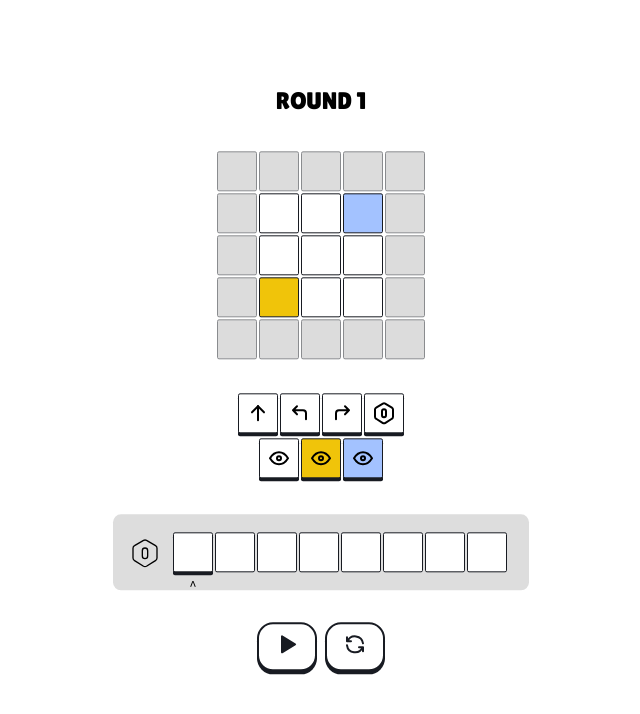
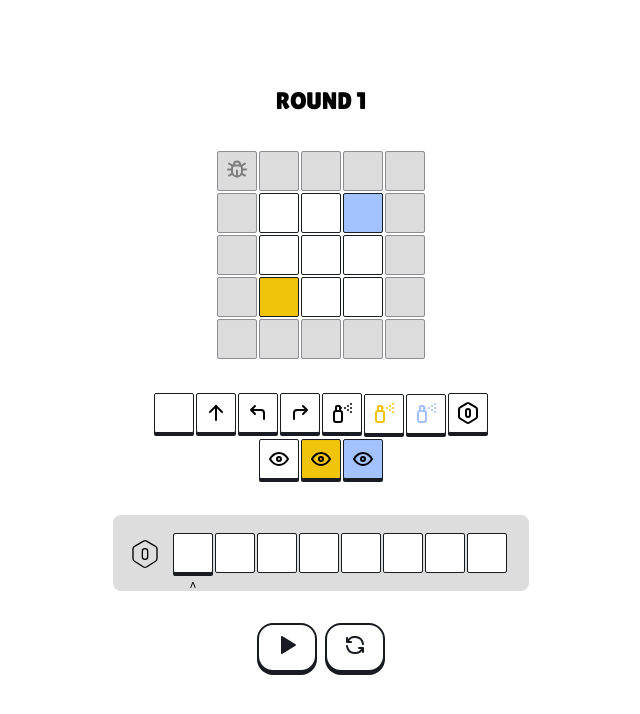
Before and after one commit to kyechan99/the-bug, a React (Create React App) app: page /game in a window 1280 px wide. Shown: the top 714 px of the page, without its empty margins (319-959 px from the left). Built offline with nearby package versions, Linux system fonts and the light colour scheme.

Commit message:
feat: Command State + Recoil

```diff
--- a/package.json
+++ b/package.json
@@ -16,6 +16,7 @@
     "react-dom": "^18.2.0",
     "react-router-dom": "^6.12.1",
     "react-scripts": "5.0.1",
+    "recoil": "^0.7.7",
     "styled-components": "^5.3.9",
     "styled-reset": "^4.4.7",
     "typescript": "^4.8.4",
--- a/src/App.tsx
+++ b/src/App.tsx
@@ -8,6 +8,7 @@ import { H1 } from "./components/common/Heading/Heading";
 import Main from "./page/Main";
 import Game from "./page/Game";
 import { RouterProvider, createBrowserRouter } from "react-router-dom";
+import { RecoilRoot } from "recoil";
 
 const router = createBrowserRouter([
   {
@@ -22,9 +23,11 @@ const router = createBrowserRouter([
 
 function App() {
   return (
-    <AppContainer className="App container-sm">
-      <RouterProvider router={router} />
-    </AppContainer>
+    <RecoilRoot>
+      <AppContainer className="App container-sm">
+        <RouterProvider router={router} />
+      </AppContainer>
+    </RecoilRoot>
   );
 }
 
--- a/src/components/Game/Command.tsx
+++ b/src/components/Game/Command.tsx
@@ -1,7 +1,9 @@
+import { ActIcon } from "@common/Icon";
 import {
   IconArrowUp,
   IconCornerUpLeft,
   IconCornerUpRight,
+  IconHexagonNumber0,
 } from "@tabler/icons-react";
 import { CommandType } from "@type/command";
 import React from "react";
@@ -15,25 +17,13 @@ interface CommandProps {
 }
 
 export const Command = ({ variant, select, onClick }: CommandProps) => {
-  const CommandIcon = () => {
-    switch (variant.act) {
-      case "MOVE":
-        return <IconArrowUp />;
-      case "TURN_LEFT":
-        return <IconCornerUpLeft />;
-      case "TURN_RIGHT":
-        return <IconCornerUpRight />;
-      default:
-        return <></>;
-    }
-  };
   return (
     <CommandStyled
       variant={variant}
       className={`Command ${select ? "select" : ""}`}
       onClick={onClick}
     >
-      {CommandIcon()}
+      <ActIcon icon={variant.act} />
     </CommandStyled>
   );
 };
@@ -67,7 +57,6 @@ const CommandStyled = styled.button<CommandProps>`
     return VARIANTS[props.variant.condition];
   }}
 
-
   box-shadow: none;
   transform: translate(3px, 3px);
 
--- a/src/components/Game/Feature.tsx
+++ b/src/components/Game/Feature.tsx
@@ -1,3 +1,5 @@
+import { commandState, curCommandState } from "@recoil/game/atom";
+import { useRecoilState, useRecoilValue } from "recoil";
 import {
   IconArrowUp,
   IconCornerUpLeft,
@@ -5,8 +7,9 @@ import {
   IconEye,
   IconHexagonNumber0,
 } from "@tabler/icons-react";
-import { conditionType, conditionList, actType } from "@type/command";
+import { conditionType, conditionList, actType, actList } from "@type/command";
 import styled, { css } from "styled-components";
+import { ActIcon } from "@common/Icon";
 
 type ActFeatureType = {
   code: actType;
@@ -14,35 +17,52 @@ type ActFeatureType = {
 };
 
 const Feature = () => {
-  const actList: ActFeatureType[] = [
-    {
-      code: "MOVE",
-      icon: <IconArrowUp />,
-    },
-    {
-      code: "TURN_LEFT",
-      icon: <IconCornerUpLeft />,
-    },
-    {
-      code: "TURN_RIGHT",
-      icon: <IconCornerUpRight />,
-    },
-    {
-      code: "F0",
-      icon: <IconHexagonNumber0 />,
-    },
-  ];
+  const [command, setCommand] = useRecoilState(commandState);
+  const curCommand = useRecoilValue(curCommandState);
+
+  const actHandler = (code: actType) => {
+    const newStateArray = [...command];
+    newStateArray[curCommand] = {
+      ...newStateArray[curCommand],
+      act: code,
+    };
+
+    setCommand(newStateArray);
+  };
+
+  const conditionHandler = (condition: conditionType) => {
+    const newStateArray = [...command];
+    newStateArray[curCommand] = {
+      ...newStateArray[curCommand],
+      condition: condition,
+    };
+
+    setCommand(newStateArray);
+  };
 
   return (
     <div>
       <div>
         {actList.map((a) => (
-          <ActButton>{a.icon}</ActButton>
+          <ActButton
+            key={a}
+            onClick={() => {
+              actHandler(a);
+            }}
+          >
+            <ActIcon icon={a}></ActIcon>
+          </ActButton>
         ))}
       </div>
       <div>
-        {conditionList.map((a) => (
-          <ConditionButton variant={a}>
+        {conditionList.map((con) => (
+          <ConditionButton
+            key={con}
+            variant={con}
+            onClick={() => {
+              conditionHandler(con);
+            }}
+          >
             <IconEye />{" "}
           </ConditionButton>
         ))}
--- /dev/null
+++ b/src/components/Game/Player.tsx
@@ -0,0 +1,19 @@
+import { IconBug } from "@tabler/icons-react";
+import styled from "styled-components";
+
+const Player = () => {
+  return (
+    <PlayerCharacter>
+      <IconBug />
+    </PlayerCharacter>
+  );
+};
+
+export default Player;
+
+const PlayerCharacter = styled.div`
+  position: absolute;
+  top: 50%;
+  left: 50%;
+  transform: translate(-50%, -50%);
+`;
--- a/src/components/Game/Road.tsx
+++ b/src/components/Game/Road.tsx
@@ -1,16 +1,26 @@
 import { RoadType } from "@type/road";
 import React from "react";
 import styled, { css } from "styled-components";
+import { useRecoilState } from "recoil";
+import { playerState, roadState } from "@recoil/game/atom";
+import Player from "./Player";
 
-interface RoadProps {
+type RaodStyledProps = {
   variant: RoadType;
+};
+
+type RoadProps = RaodStyledProps & {
+  id: string;
   children?: React.ReactNode;
-}
+};
 
-export const Road = ({ variant, children }: RoadProps) => {
+export const Road = ({ id, variant, children }: RoadProps) => {
+  const [road, setRoad] = useRecoilState(roadState(id));
+  const [player, setPlayer] = useRecoilState(playerState);
+
   return (
     <RoadStyled variant={variant} className="road">
-      {children}
+      {id === `${player.y}-${player.x}` ? <Player /> : <></>}
     </RoadStyled>
   );
 };
@@ -31,11 +41,12 @@ const VARIANTS = {
   `,
 };
 
-const RoadStyled = styled.div<RoadProps>`
+const RoadStyled = styled.div<RaodStyledProps>`
   margin: 0px;
   width: 2.5rem;
   height: 2.5rem;
   display: inline-block;
+  position: relative;
   border: 1px solid ${({ theme }) => theme.colors.black};
   background-color: ${({ theme }) => theme.colors.primary};
   flex-basis: 100%;
--- /dev/null
+++ b/src/components/common/Icon.tsx
@@ -0,0 +1,55 @@
+import {
+  IconArrowUp,
+  IconCornerUpLeft,
+  IconCornerUpRight,
+  IconHexagonNumber0,
+  IconEye,
+  IconSpray,
+} from "@tabler/icons-react";
+import { actType, conditionType } from "@type/command";
+import styled from "styled-components";
+
+export const ActIcon = ({ icon }: { icon: actType }) => {
+  switch (icon) {
+    case "MOVE":
+      return <IconArrowUp />;
+    case "TURN_LEFT":
+      return <IconCornerUpLeft />;
+    case "TURN_RIGHT":
+      return <IconCornerUpRight />;
+    case "F0":
+      return <IconHexagonNumber0 />;
+    case "PAINTING_NONE":
+      return <IconSpray />;
+    case "PAINTING_YELLOW":
+      return (
+        <IconWrapper>
+          <IconSpray color="var(--primaryColor)" />
+        </IconWrapper>
+      );
+    case "PAINTING_BLUE":
+      return (
+        <IconWrapper>
+          <IconSpray color="var(--secondaryColor)" />
+        </IconWrapper>
+      );
+    default:
+      return <IconEmpty />;
+  }
+};
+
+export const ConditionIcon = ({ icon }: { icon: conditionType }) => {
+  return <IconEye />;
+};
+
+const IconEmpty = styled.div`
+  width: 24px;
+  height: 24px;
+`;
+
+const IconWrapper = styled.div`
+  width: 26px;
+  height: 26px;
+  border-radius: 1rem;
+  background-color: white;
+`;
--- a/src/page/Game.tsx
+++ b/src/page/Game.tsx
@@ -1,5 +1,6 @@
 import React from "react";
 import styled from "styled-components";
+import { useRecoilState } from "recoil";
 
 import { Road } from "@components/Game/Road";
 import { Command } from "@components/Game/Command";
@@ -13,6 +14,7 @@ import Feature from "@components/Game/Feature";
 import { Button } from "@common/Button/Button";
 import { Position } from "@type/position";
 import { RoadType } from "@type/road";
+import { commandState, curCommandState } from "@recoil/game/atom";
 
 /*
   0: MOVE STRAIGHT
@@ -34,13 +36,20 @@ const Game = () => {
     [1, 1, 1, 1, 1],
   ]);
   const [maxCommandSize, setMaxCommandSize] = React.useState<number>(8);
-  const [command, setCommand] = React.useState<CommandType[]>(
-    Array(maxCommandSize).fill(initCommandData)
-  );
+  // const [command, setCommand] = React.useState<CommandType[]>(
+  //   Array(maxCommandSize).fill(initCommandData)
+  // );
+  const [command, setCommand] = useRecoilState(commandState);
+  const [curCommand, setCurCommand] = useRecoilState(curCommandState);
+
   const [pos, setPos] = React.useState<Position>({
     x: 0,
     y: 0,
   });
+
+  React.useEffect(() => {
+    setCommand(Array(maxCommandSize).fill(initCommandData));
+  }, [maxCommandSize]);
 
   // const [command, setCommand] = React.useState<CommandType[]>([
   //   {
@@ -52,7 +61,6 @@ const Game = () => {
   //     condition: "IF_BLUE",
   //   },
   // ]);
-  const [selectIdx, setSelectIdx] = React.useState<number>(0);
 
   const decryption = (code: number): RoadType => {
     switch (code) {
@@ -75,10 +83,14 @@ const Game = () => {
       <GameBoard>
         {map.map((v, yIdx) => {
           return (
-            <GameBoardRow>
+            <GameBoardRow key={`row-${yIdx}`}>
               {v.map((el, xIdx) => {
                 return (
-                  <Road key={`${yIdx}-${xIdx}`} variant={decryption(el)}></Road>
+                  <Road
+                    id={`${yIdx}-${xIdx}`}
+                    key={`${yIdx}-${xIdx}`}
+                    variant={decryption(el)}
+                  ></Road>
                 );
               })}
             </GameBoardRow>
@@ -98,11 +110,11 @@ const Game = () => {
           {command.map((c, idx) => {
             return (
               <Command
-                key={`k-${idx}`}
+                key={`cmd-${idx}`}
                 variant={c}
-                select={idx === selectIdx}
+                select={idx === curCommand}
                 onClick={() => {
-                  setSelectIdx(idx);
+                  setCurCommand(idx);
                 }}
               />
             );
--- /dev/null
+++ b/src/recoil/game/atom.ts
@@ -0,0 +1,27 @@
+import { atom, atomFamily } from "recoil";
+
+import { RoadType } from "@type/road";
+import { Position } from "@type/position";
+import { CommandType } from "@type/command";
+
+export const roadState = atomFamily<RoadType, string>({
+    key: "roadState",
+    default: "none",
+});
+
+export const playerState = atom<Position>({
+    key: "playerState",
+    default: {
+        x: 0,
+        y: 0,
+    },
+});
+
+export const commandState = atom<CommandType[]>({
+    key: "commandState",
+    default: []
+});
+export const curCommandState = atom<number>({
+    key: "curCommandState",
+    default: 0,
+});
--- a/src/types/command.ts
+++ b/src/types/command.ts
@@ -1,15 +1,17 @@
 /*
   ACT TYPE
 */
-export type actType =
-  | "NONE"
-  | "MOVE"
-  | "TURN_LEFT"
-  | "TURN_RIGHT"
-  | "PAINTING_NONE"
-  | "PAINTING_YELLOW"
-  | "PAINTING_BLUE"
-  | "F0";
+export const actList = [
+  "NONE",
+  "MOVE",
+  "TURN_LEFT",
+  "TURN_RIGHT",
+  "PAINTING_NONE",
+  "PAINTING_YELLOW",
+  "PAINTING_BLUE",
+  "F0",
+] as const;
+export type actType = (typeof actList)[number];
 
 /*
   CONDITION TYPE
--- a/tsconfig.paths.json
+++ b/tsconfig.paths.json
@@ -8,6 +8,7 @@
         "@assets/*": ["src/assets/*"],
         "@utils/*": ["src/utils/*"],
         "@hooks/*": ["src/hooks/*"],
+        "@recoil/*": ["src/recoil/*"],
         "@type/*": ["src/types/*"]
       }
     }
```
Also changed, not shown: 1 other file (tests, documents, lock files or other folders).
